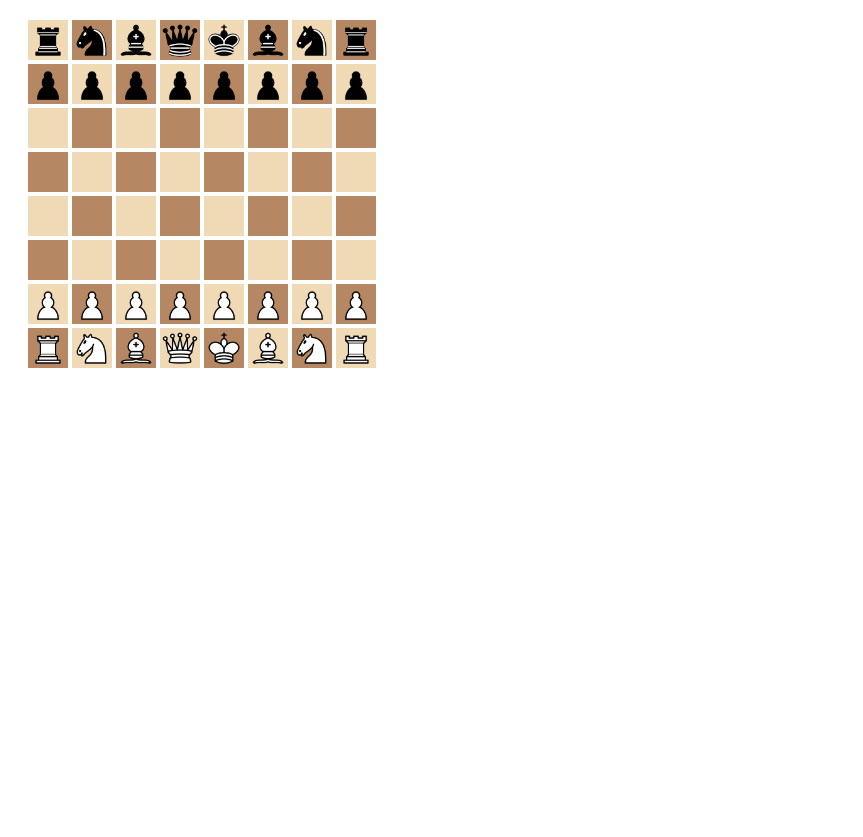
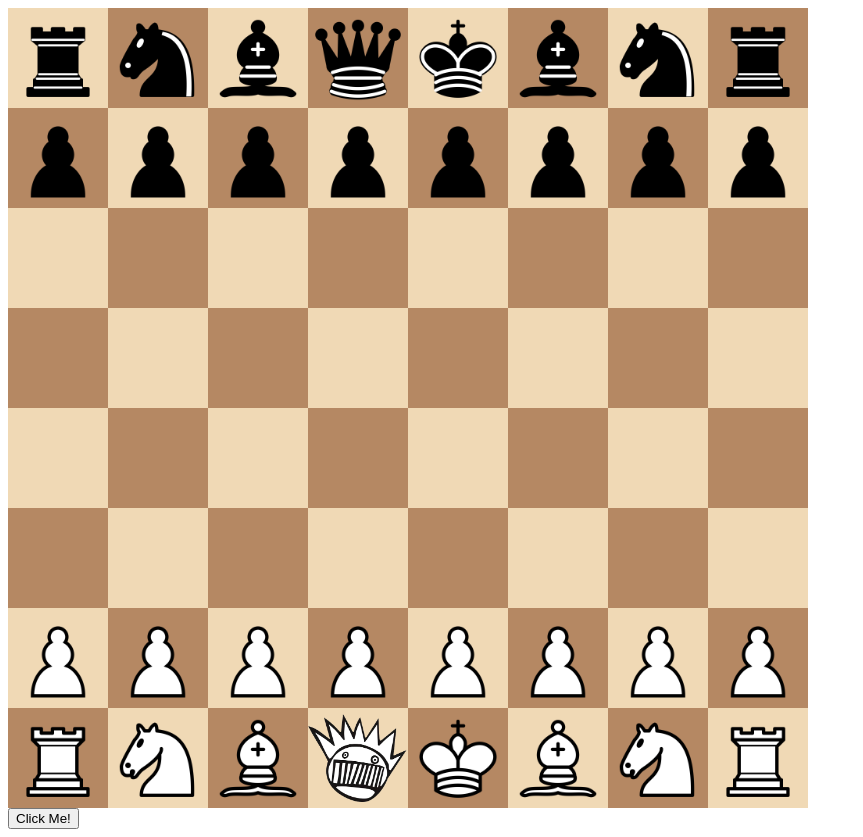
Before and after one commit to athens-france/schess, a plain HTML site: page index.html in a window 1280 px wide. Shown: the whole page, without its empty margins (0-863 px from the left). Before the commit the page ends 800 px from the top, so only its background shows below. Drawn offline with Linux system fonts and the light colour scheme.

Commit message:
changed grid system, started work on player turns

```diff
--- a/grid.js
+++ b/grid.js
@@ -11,7 +11,7 @@ const piece_positions = [
   null,null,null,null,null,null,null,null,
   null,null,null,null,null,null,null,null,
   'wp','wp','wp','wp','wp','wp','wp','wp',
-  'wr','wn','wb','wq','wk','wb','wn','wr'
+  'wr','wn','wb','Boognish','wk','wb','wn','wr'
 ];
 
 piece_positions.forEach((code, index) => {
--- a/index.html
+++ b/index.html
@@ -10,7 +10,11 @@
 
   <div id="grid" class="grid-container"></div>
 
+  <div class="start-button">
+     <button type="button">Click Me!</button>
+  </div>
   <script src="grid.js"></script>
   <script src="drag.js"></script>
+  <script src="players.js"></script>
 </body>
 </html>
--- /dev/null
+++ b/players.js
@@ -0,0 +1,7 @@
+var current_player = false;
+const button = document.getElementsByClassName('start');
+// false = white, true = black
+
+function startTimer() {
+
+}
--- a/style.css
+++ b/style.css
@@ -16,22 +16,16 @@
 
 .grid-container {
       display: grid;
-      grid-template-columns: repeat(8, 40px);
-      grid-template-rows: repeat(8, 40px);
-      gap: 4px;
-      margin: 20px;
-      width: 480px;
-      height: 480px;
-      position: relative;
+      grid-template-columns: repeat(8, 100px);
+      grid-template-rows: repeat(8, 100px);
+      width: fit-content;
+      height: fit-content;
     }
 
 .grid-square {
-      width: 40px;
-      height: 40px;
-      display: flex;
-      align-items: center;
-      justify-content: center;
-      font-size: 12px;
+    display: flex;
+    align-items: center;
+    justify-content: center;
     }
 
 .light {
```
Also changed, not shown: pieces/Boognish.png (added).
